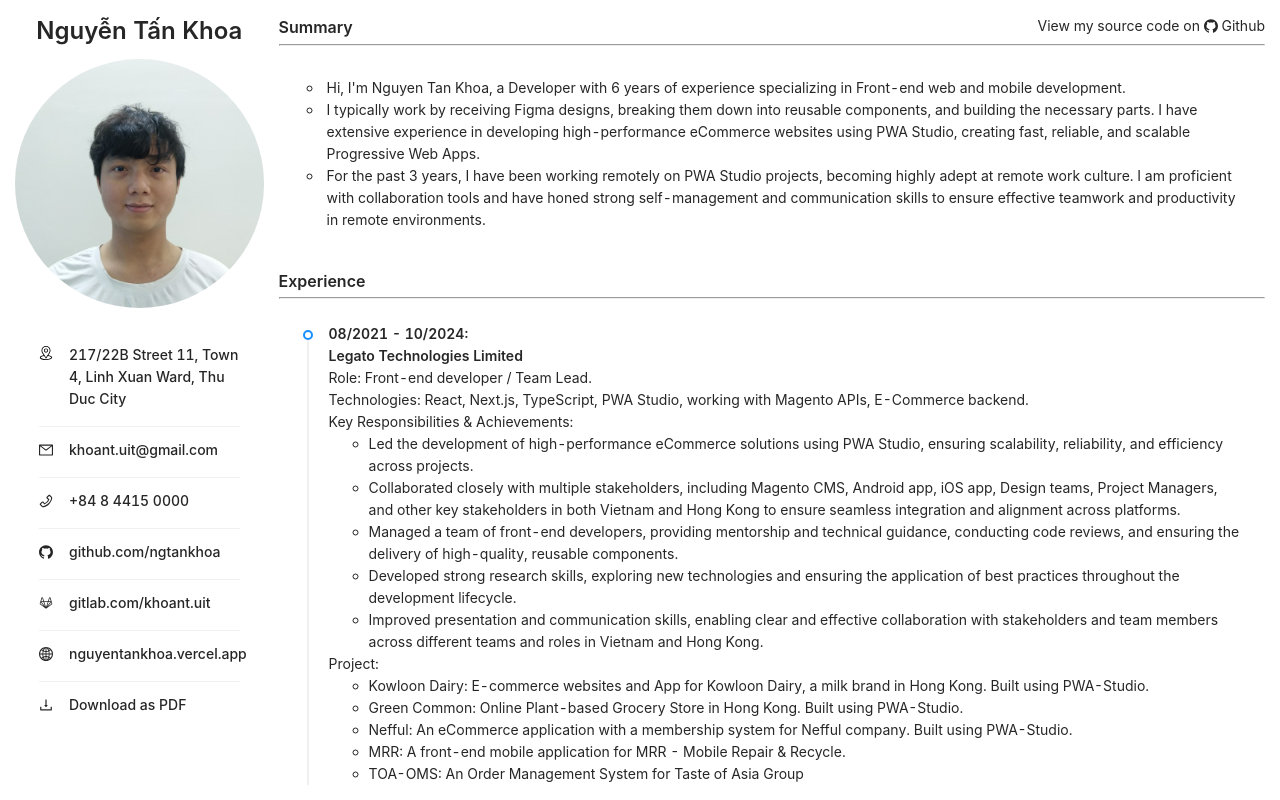
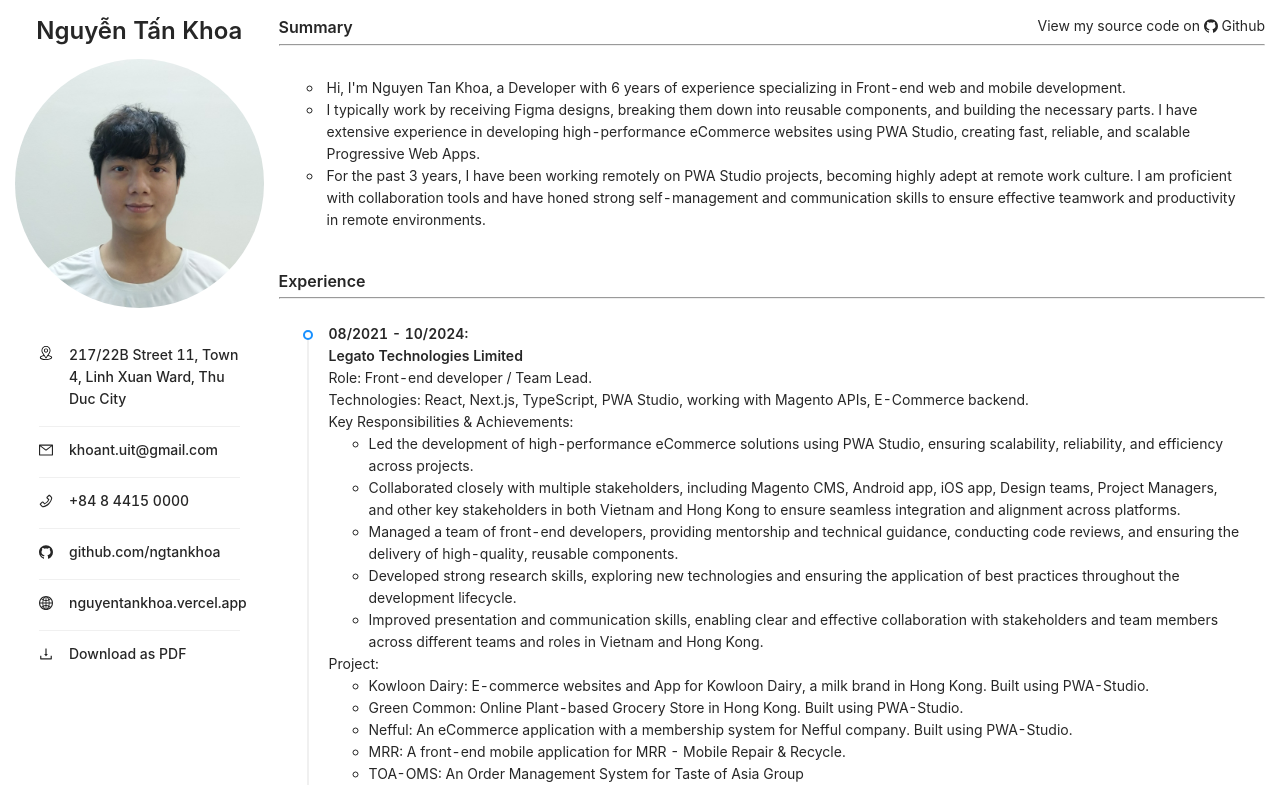
Before and after one commit to ngtankhoa/next-cv, a Next.js app: page / in a window 1280 px wide. Built offline with nearby package versions, Linux system fonts and the light colour scheme.

Commit message:
remove gitlab

```diff
--- a/containers/my-info/my-info.tsx
+++ b/containers/my-info/my-info.tsx
@@ -39,14 +39,14 @@
       </a>
     ),
   },
-  {
-    icon: <GitlabOutlined />,
-    content: (
-      <a href='https://gitlab.com/khoant.uit' rel='noreferrer' target='_blank'>
-        gitlab.com/khoant.uit
-      </a>
-    ),
-  },
+  // {
+  //   icon: <GitlabOutlined />,
+  //   content: (
+  //     <a href='https://gitlab.com/khoant.uit' rel='noreferrer' target='_blank'>
+  //       gitlab.com/khoant.uit
+  //     </a>
+  //   ),
+  // },
   {
     icon: <GlobalOutlined />,
     content: (
```
